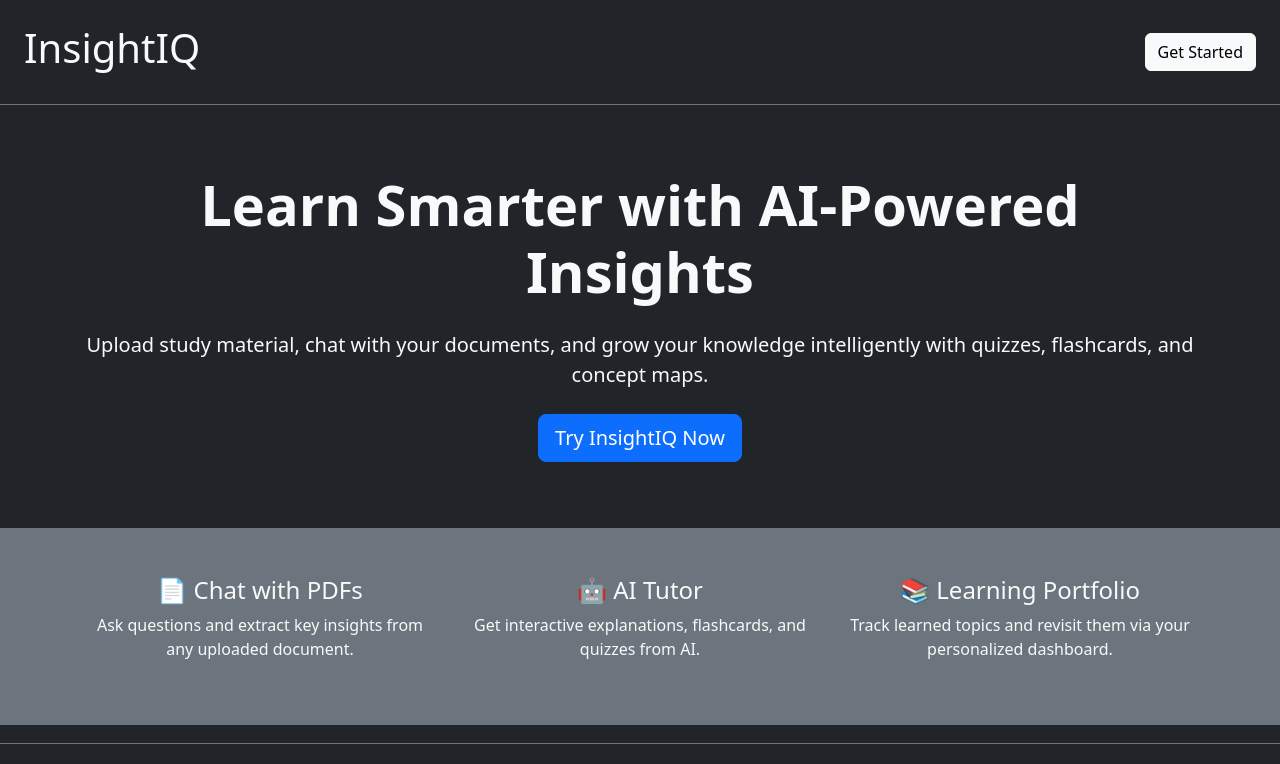
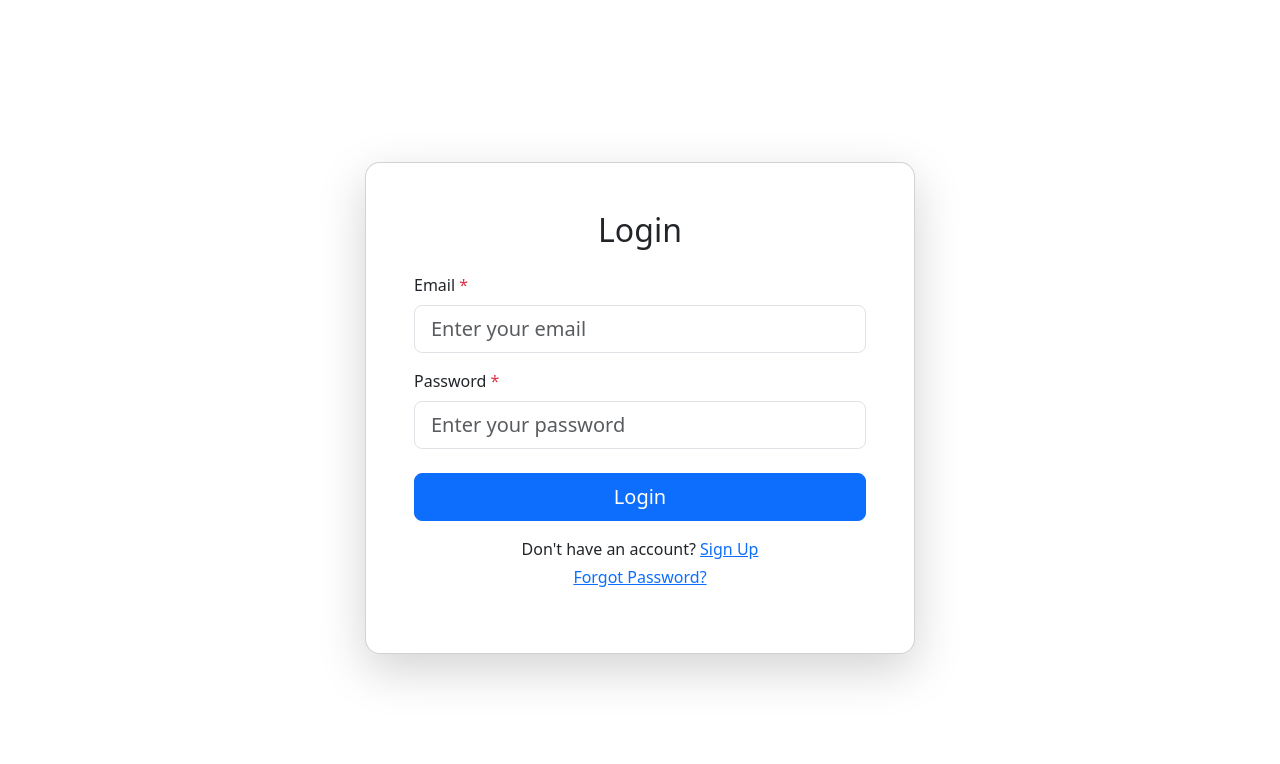
Before and after one commit to SurajKumarRamagiri/InsightIQ, a React (Create React App) app in the folder frontend/: page /login in a window 1280 px wide. Shown: the top 764 px of the page. Built offline with nearby package versions, Linux system fonts and the light colour scheme.

Commit message:
frontend

```diff
--- a/frontend/package.json
+++ b/frontend/package.json
@@ -11,12 +11,13 @@
     "react": "^19.1.0",
     "react-bootstrap": "^2.10.9",
     "react-dom": "^19.1.0",
+    "react-router-dom": "^7.5.2",
     "react-scripts": "5.0.1",
     "web-vitals": "^2.1.4"
   },
   "scripts": {
-    "start": "NODE_OPTIONS=--openssl-legacy-provider react-scripts start",
-    "build": "NODE_OPTIONS=--openssl-legacy-provider react-scripts build",
+    "start": "cross-env NODE_OPTIONS=--openssl-legacy-provider react-scripts start",
+    "build": "cross-env NODE_OPTIONS=--openssl-legacy-provider react-scripts build",
     "test": "react-scripts test",
     "eject": "react-scripts eject"
   },
--- a/frontend/src/App.js
+++ b/frontend/src/App.js
@@ -1,9 +1,22 @@
-import logo from './logo.svg';
-import './App.css';
-import LandingPage from './pages/landingpage';
+import React from 'react';
+import { BrowserRouter as Router, Routes, Route } from 'react-router-dom';
+
+import LandingPage from './pages/LandingPage';
+import Login from './pages/Login';
+import SignUp from './pages/SignUp';
+import ForgotPassword from './pages/ForgotPassword';
 
 function App() {
-  return <LandingPage />;
+  return (
+    <Router>
+      <Routes>
+        <Route path="/" element={<LandingPage />} />
+        <Route path="/login" element={<Login />} />
+        <Route path="/signup" element={<SignUp />} />
+        <Route path="/forgot-password" element={<ForgotPassword />} />
+      </Routes>
+    </Router>
+  );
 }
 
 export default App;
--- /dev/null
+++ b/frontend/src/pages/ForgotPassword.js
@@ -0,0 +1,38 @@
+import React, { useState } from 'react';
+import { Link } from 'react-router-dom';
+import 'bootstrap/dist/css/bootstrap.min.css';
+
+function ForgotPassword() {
+  const [email, setEmail] = useState('');
+
+  const handleSubmit = (e) => {
+    e.preventDefault();
+    alert('Password reset link sent to your email!');
+    // You can connect your backend API here
+  };
+
+  return (
+    <div className="d-flex justify-content-center align-items-center vh-100 bg-light">
+      <form className="p-4 shadow bg-white rounded" style={{ minWidth: '550px' }} onSubmit={handleSubmit}>
+        <h2 className="mb-3 text-center text-primary">Forgot Password</h2>
+        <div className="mb-3">
+          <label>Email address</label>
+          <input
+            type="email"
+            className="form-control"
+            placeholder="Enter your email"
+            value={email}
+            onChange={(e) => setEmail(e.target.value)}
+            required
+          />
+        </div>
+        <button type="submit" className="btn btn-primary w-100">Send Reset Link</button>
+        <div className="text-center mt-3">
+          <Link to="/login" className="text-decoration-none">← Back to Login</Link>
+        </div>
+      </form>
+    </div>
+  );
+}
+
+export default ForgotPassword;
--- /dev/null
+++ b/frontend/src/pages/Login.js
@@ -0,0 +1,61 @@
+import React from "react";
+import { Link } from "react-router-dom";
+
+function Login() {
+  return (
+    <div className="container mt-5 d-flex justify-content-center align-items-center" style={{ minHeight: "90vh" }}>
+      <div
+        className="card p-5 shadow-lg"
+        style={{
+          width: "100%",
+          maxWidth: "550px",
+          borderRadius: "15px",
+        }}
+      >
+        <h2 className="text-center mb-4">Login</h2>
+        <form>
+          <div className="mb-3">
+            <label htmlFor="email" className="form-label">
+              Email <span className="text-danger">*</span>
+            </label>
+            <input
+              type="email"
+              className="form-control form-control-lg"
+              id="email"
+              required
+              placeholder="Enter your email"
+            />
+          </div>
+
+          <div className="mb-4">
+            <label htmlFor="password" className="form-label">
+              Password <span className="text-danger">*</span>
+            </label>
+            <input
+              type="password"
+              className="form-control form-control-lg"
+              id="password"
+              required
+              placeholder="Enter your password"
+            />
+          </div>
+
+          <div className="d-grid">
+            <button type="submit" className="btn btn-primary btn-lg">
+              Login
+            </button>
+          </div>
+
+          <p className="text-center mt-3 mb-0">
+            Don't have an account? <Link to="/signup">Sign Up</Link>
+          </p>
+          <p className="text-center mt-1">
+            <Link to="/forgot-password">Forgot Password?</Link>
+          </p>
+        </form>
+      </div>
+    </div>
+  );
+}
+
+export default Login;
--- /dev/null
+++ b/frontend/src/pages/SignUp.js
@@ -0,0 +1,48 @@
+import React from "react";
+import { Link } from "react-router-dom";
+
+function SignUp() {
+  return (
+    <div className="container mt-5 d-flex justify-content-center align-items-center" style={{ minHeight: "80vh" }}>
+      <div className="card p-4 shadow" style={{ width: "100%", maxWidth: "550px" }}>
+        <h2 className="text-center mb-4">Sign Up</h2>
+        <form>
+          <div className="mb-3">
+            <label htmlFor="name" className="form-label">
+              Name <span className="text-danger">*</span>
+            </label>
+            <input type="text" className="form-control" id="name" required placeholder="Enter your name" />
+          </div>
+
+          <div className="mb-3">
+            <label htmlFor="email" className="form-label">
+              Email <span className="text-danger">*</span>
+            </label>
+            <input type="email" className="form-control" id="email" required placeholder="Enter your email" />
+          </div>
+
+          <div className="mb-3">
+            <label htmlFor="password" className="form-label">
+              Password <span className="text-danger">*</span>
+            </label>
+            <input type="password" className="form-control" id="password" required placeholder="Enter your password" />
+          </div>
+
+          <div className="d-grid">
+            <button type="submit" className="btn btn-primary">Sign Up</button>
+          </div>
+
+          <p className="text-center mt-3 mb-0">
+            Already have an account? <Link to="/login">Login</Link>
+          </p>
+
+          <p className="text-center mt-1">
+            <Link to="/forgot-password">Forgot Password?</Link>
+          </p>
+        </form>
+      </div>
+    </div>
+  );
+}
+
+export default SignUp;
--- a/frontend/src/pages/landingpage.jsx
+++ b/frontend/src/pages/landingpage.jsx
@@ -1,46 +1,54 @@
-import React from "react";
-import { Container, Button, Row, Col } from "react-bootstrap";
+import React from 'react';
+import { Link } from 'react-router-dom';
+import 'bootstrap/dist/css/bootstrap.min.css';
 
-export default function LandingPage() {
+function LandingPage() {
   return (
-    <div className="bg-dark text-light min-vh-100 d-flex flex-column">
-      <header className="p-4 border-bottom border-secondary d-flex justify-content-between align-items-center">
-        <h1>InsightIQ</h1>
-        <Button variant="light">Get Started</Button>
-      </header>
+    <div className="d-flex flex-column min-vh-100 bg-dark text-white">
+      <nav className="d-flex justify-content-between align-items-center p-3">
+        <h2 className="mb-0">InsightIQ</h2>
+        <Link to="/signup">
+          <button className="btn btn-primary">Get Started</button>
+        </Link>
+      </nav>
 
-      <Container className="text-center my-auto py-5">
-        <h2 className="display-4 fw-bold mb-4">
-          Learn Smarter with AI-Powered Insights
-        </h2>
+      <div className="text-center my-auto px-3">
+        <h1 className="fw-bold mb-3">Learn Smarter with AI-Powered Insights</h1>
         <p className="lead mb-4">
           Upload study material, chat with your documents, and grow your knowledge intelligently with quizzes, flashcards, and concept maps.
         </p>
-        <Button size="lg" variant="primary">Try InsightIQ Now</Button>
-      </Container>
+        <Link to="/signup">
+          <button className="btn btn-info btn-lg">Try InsightIQ Now</button>
+        </Link>
+      </div>
 
-      <section className="bg-secondary py-5 text-center">
-        <Container>
-          <Row className="g-4">
-            <Col md={4}>
-              <h4>📄 Chat with PDFs</h4>
-              <p>Ask questions and extract key insights from any uploaded document.</p>
-            </Col>
-            <Col md={4}>
-              <h4>🤖 AI Tutor</h4>
-              <p>Get interactive explanations, flashcards, and quizzes from AI.</p>
-            </Col>
-            <Col md={4}>
-              <h4>📚 Learning Portfolio</h4>
-              <p>Track learned topics and revisit them via your personalized dashboard.</p>
-            </Col>
-          </Row>
-        </Container>
-      </section>
+      <div className="bg-secondary p-4 d-flex justify-content-around flex-wrap mt-auto">
+        <div className="text-center p-3" style={{ maxWidth: "250px" }}>
+          <i className="bi bi-file-earmark-text fs-2"></i>
+          <h5 className="mt-2">Chat with PDFs</h5>
+          <p className="small">
+            Ask questions and extract key insights from any uploaded document.
+          </p>
+        </div>
 
-      <footer className="p-3 text-center text-muted bg-dark border-top border-secondary mt-auto">
-        © {new Date().getFullYear()} InsightIQ. All rights reserved.
-      </footer>
+        <div className="text-center p-3" style={{ maxWidth: "250px" }}>
+          <i className="bi bi-robot fs-2"></i>
+          <h5 className="mt-2">AI Tutor</h5>
+          <p className="small">
+            Get interactive explanations, flashcards, and quizzes from AI.
+          </p>
+        </div>
+
+        <div className="text-center p-3" style={{ maxWidth: "250px" }}>
+          <i className="bi bi-journal-check fs-2"></i>
+          <h5 className="mt-2">Learning Portfolio</h5>
+          <p className="small">
+            Track learned topics and revisit them via your personalized dashboard.
+          </p>
+        </div>
+      </div>
     </div>
   );
 }
+
+export default LandingPage;
```
Also changed, not shown: frontend/src/components/Navbar.js (added, +16 -0 lines), frontend/src/pages/Home.css (added, +18 -0 lines), frontend/src/components/Footer.js (added), 1 other file (tests, documents, lock files or other folders).
